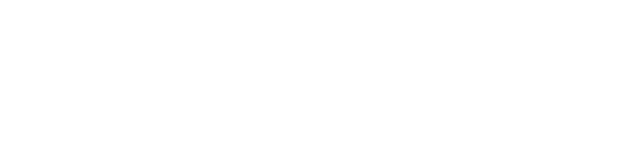
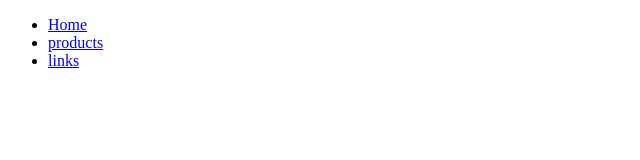
Before and after one commit to usmonovfazliddin2004/Trial, a plain HTML site: page index.html in a window 1280 px wide. Shown: the whole page, without its empty margins (0-640 px from the left). Drawn offline with Linux system fonts and the light colour scheme.

Commit message:
nav added

```diff
--- a/index.html
+++ b/index.html
@@ -8,7 +8,13 @@
 </head>
 <body>
     <!--Navbar for lazizbek-->
-
+    <nav>
+        <ul>
+            <li><a href="#">Home</a></li>
+            <li><a href="#">products</a></li>
+            <li><a href="#">links</a></li>
+        </ul>
+    </nav>
 
 
 
```
